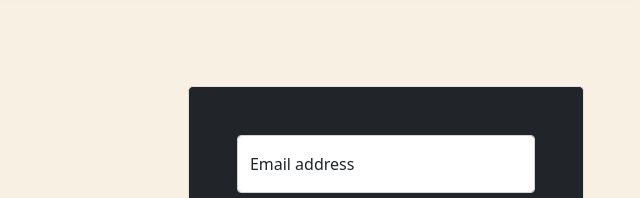
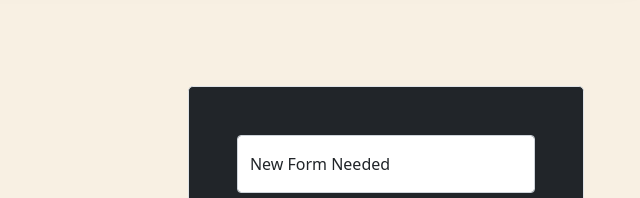
Before and after one commit to realbmase/Portfolio-Site, a plain HTML site: page portfolio.html in a window 1280 px wide. Shown: the part 1930-2128 px from the top of the page, 565-1205 px from the left. Drawn offline with nearby package versions, Linux system fonts and the light colour scheme; a web font is replaced by a local one.

Commit message:
Form change

```diff
--- a/portfolio.html
+++ b/portfolio.html
@@ -118,7 +118,7 @@
             <form class="p-4 p-md-5 border rounded-3 bg-dark">
               <div class="form-floating mb-3">
                 <input type="email" class="form-control" id="floatingInput" placeholder="name@example.com">
-                <label for="floatingInput">Email address</label>
+                <label for="floatingInput">New Form Needed</label>
               </div>
               <div class="form-floating mb-3">
                 <input type="password" class="form-control" id="floatingPassword" placeholder="Password">
```
